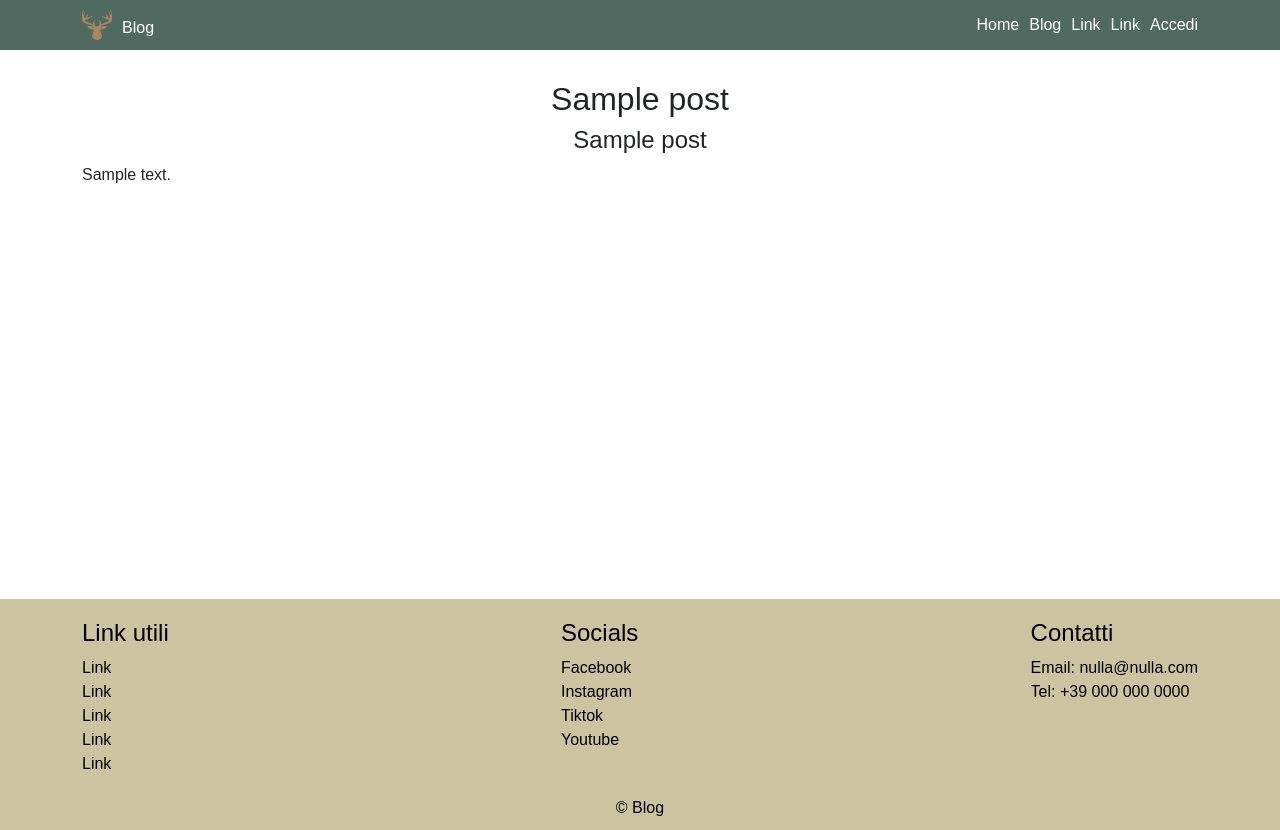
After one commit to Alessio-source/flask-blog, a Flask app: a page that uses blog/templates/post.html in a window 1280 px wide. The commit adds this page. Run offline with Flask 2, Linux system fonts and the light colour scheme; tables that the repository leaves empty hold one stand-in row (values such as "Sample post"); some libraries are stand-ins or nearby versions; some web fonts are replaced.

Commit message:
post slug

```diff
--- a/blog/models/posts.py
+++ b/blog/models/posts.py
@@ -10,6 +10,7 @@ class Post(db.Model):
     subtitle = db.Column(db.String(350))
     content = db.Column(db.Text(), nullable=False)
     card_cover = db.Column(db.String(250))
-    image = db.Column(db.String(250))
+    image = db.Column(db.String(200))
+    slug = db.Column(db.String(300))
     created_at = db.Column(db.DateTime, default=datetime.now)
     updated_at = db.Column(db.DateTime)
--- a/blog/routes/web.py
+++ b/blog/routes/web.py
@@ -1,14 +1,21 @@
+from webbrowser import get
 from flask import render_template, redirect, flash, url_for, session, request, abort
 from flask_login import current_user, login_user, logout_user, login_required
 from blog import app, db
 from blog.forms import LoginForm, PostForm, RegisterForm
 from blog.models import User, Post
+from blog.utils import title_slugifier
 import datetime
 
 @app.route("/")
 def homepage():
-    posts = [{"title": "titolo", "body": "corpo"}, {"title": "titolo2", "body": "corpo2"}]
+    posts = Post.query.all()
     return render_template("index.html", posts=posts, current_user=current_user)
+
+@app.route("/post/<string:slug>")
+def post_detail(slug):
+    post = Post.query.filter_by(slug=slug).first_or_404()
+    return render_template('post.html', post=post)
 
 @app.route("/login", methods=["POST", "GET"])
 def login():
@@ -77,7 +84,7 @@ def post_create():
         if current_user.role_id == 2 or current_user.role_id == 3:
             form = PostForm()
             if form.validate_on_submit():
-                new_post = Post(title=form.title.data, subtitle=form.subtitle.data, content=form.content.data, author_id=current_user.id)
+                new_post = Post(title=form.title.data, subtitle=form.subtitle.data, content=form.content.data, author_id=current_user.id, slug=title_slugifier(form.title.data))
                 db.session.add(new_post)
                 db.session.commit()
                 return redirect(url_for('posts'))
--- /dev/null
+++ b/blog/static/css/post.css
@@ -0,0 +1,7 @@
+.title, .subtitle {
+    text-align: center;
+}
+
+.title {
+    margin-top: 30px;
+}
--- /dev/null
+++ b/blog/templates/post.html
@@ -0,0 +1,22 @@
+{% extends 'partials/page.html' %}
+
+{% block page_title %}{{post.title}}{% endblock %}
+
+{% block head_block %}
+<link rel="stylesheet" href="{{ url_for('static', filename='css/post.css') }}">
+{% endblock %}
+
+{% block content %}
+
+    <main class="container">
+
+        <h2 class="title">{{post.title}}</h2>
+        <h4 class="subtitle">{{post.subtitle}}</h4>
+
+        <div class="content">
+            {{post.content|markdown}}
+        </div>
+
+    </main>
+
+{% endblock %}
```
Also changed, not shown: blog/templates/index.html (+5 -3 lines), blog/utils.py (added, +21 -0 lines), migrations/versions/07ff0c6a9768_.py (added, +28 -0 lines).
